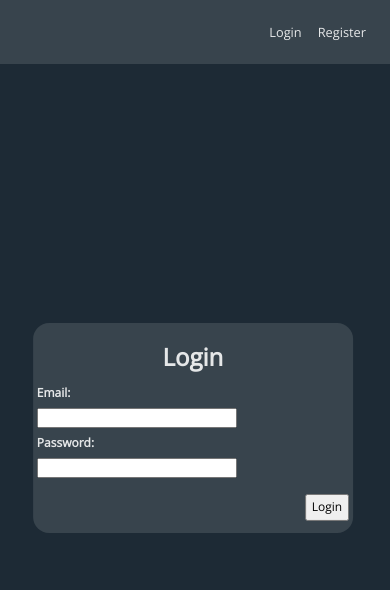
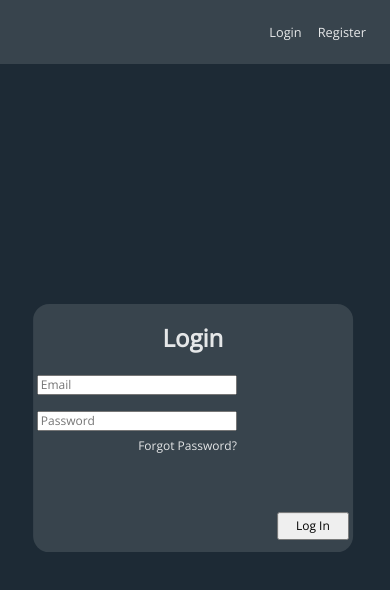
Before and after one commit to jdias95/FitnessApp, a React (Create React App) app in the folder client/: page /login in a window 390 px wide. Shown: the top 590 px of the page. Built offline with nearby package versions, Linux system fonts and the light colour scheme; no server answers.

Commit message:
Updates register, login pages and adds forgot password link

```diff
--- a/client/src/App.css
+++ b/client/src/App.css
@@ -74,6 +74,13 @@
   font-weight: bold;
 }
 
+.flex-column {
+  display: flex;
+  flex-direction: column;
+  align-items: flex-start;
+  width: max-content;
+}
+
 .register h1,
 .login h1 {
   text-align: center;
@@ -87,6 +94,39 @@
   left: 50%;
   top: calc(50% - 4rem);
   transform: translate(-50%, -50%);
+  height: 20em;
+  max-height: 70%;
+  display: flex;
+}
+
+.form {
+  display: flex;
+  flex-direction: column;
+  flex-grow: 1;
+  justify-content: flex-start;
+}
+
+.button-container {
+  display: flex;
+  justify-content: right;
+  margin-top: auto;
+}
+
+.auth-button {
+  width: 6em;
+}
+
+.forgot-password {
+  font-size: 12px;
+}
+
+.forgot-password:hover {
+  cursor: pointer;
+  color: #acedff;
+}
+
+.auth-flex-end {
+  align-items: flex-end;
 }
 
 .background-container {
@@ -214,11 +254,6 @@
   transition: content 0.3s;
 }
 
-.form {
-  display: flex;
-  flex-direction: column;
-}
-
 .form input {
   margin: 0.5rem 0;
   width: 12rem;
@@ -227,11 +262,6 @@
 .form #input {
   margin: 1rem 0;
   width: 8rem;
-}
-
-.button-container {
-  display: flex;
-  justify-content: right;
 }
 
 a {
@@ -583,6 +613,11 @@ button {
   .button-container {
     margin: 0.5rem 0;
   }
+
+  .login .button-container,
+  .register .button-container {
+    margin-top: auto;
+  }
 }
 
 @media (max-width: 800px) {
--- a/client/src/Login.js
+++ b/client/src/Login.js
@@ -25,6 +25,8 @@ const Login = (props) => {
       setLoginError("Must enter login information");
       return;
     }
+
+    setLoginError("");
 
     Axios.post("http://localhost:3001/api/login", {
       email: email,
@@ -55,10 +57,11 @@ const Login = (props) => {
       <div className="login container">
         <div className="form">
           <h1>Login</h1>
-          <label>Email: </label>
+          <div className="flex-column auth-flex-end">
             <input
               type="text"
               value={email}
+              placeholder="Email"
               onChange={(e) => {
                 if (e.target.value.length >= 100) {
                   setEmail(e.target.value.slice(0, e.target.value.length - 1));
@@ -67,21 +70,28 @@ const Login = (props) => {
                 }
               }}
             />
-          <label>Password: </label>
             <input
               type="password"
               value={password}
+              placeholder="Password"
               onChange={(e) => {
                 if (e.target.value.length >= 100) {
-                setPassword(e.target.value.slice(0, e.target.value.length - 1));
+                  setPassword(
+                    e.target.value.slice(0, e.target.value.length - 1)
+                  );
                 } else {
                   setPassword(e.target.value);
                 }
               }}
             />
+            <a className="forgot-password">Forgot Password?</a>
             {loginError && <p className="error-message2">{loginError}</p>}
+          </div>
           <div className="button-container">
-            <button onClick={login}> Login </button>
+            <button className="auth-button" onClick={login}>
+              {" "}
+              Log In{" "}
+            </button>
           </div>
         </div>
       </div>
--- a/client/src/ProfileForm.js
+++ b/client/src/ProfileForm.js
@@ -188,11 +188,11 @@ const ProfileForm = (props) => {
     navigate("/profile");
   };
 
-  useEffect(() => {
-    if (weightGoalReg === 0) {
-      setTargetWeightReg(0);
-    }
-  }, [weightGoalReg]);
+  // useEffect(() => {
+  //   if (weightGoalReg === 0) {
+  //     setTargetWeightReg(0);
+  //   }
+  // }, [weightGoalReg]);
 
   const convertHeightMetric = (cm) => {
     const inches = cm * 0.3937008;
--- a/client/src/Register.js
+++ b/client/src/Register.js
@@ -67,12 +67,12 @@ const Register = (props) => {
     <div className="App home-container">
       <div className="register container">
         <div className="form">
-          <h1>Registration</h1>
-          <label>Email:</label>
+          <h1>Register</h1>
           <div className="flex">
             <input
               type="text"
               value={emailReg}
+              placeholder="Email"
               onChange={(e) => {
                 if (e.target.value.length >= 100) {
                   setEmailReg(
@@ -85,11 +85,11 @@ const Register = (props) => {
             />
             {emailError && <p className="error-message">{emailError}</p>}
           </div>
-          <label>Password:</label>
           <div className="flex">
             <input
               type="password"
               value={passwordReg}
+              placeholder="Password"
               onChange={(e) => {
                 if (e.target.value.length >= 100) {
                   setPasswordReg(
@@ -102,11 +102,11 @@ const Register = (props) => {
             />
             {passwordError && <p className="error-message">{passwordError}</p>}
           </div>
-          <label>First Name:</label>
           <div className="flex">
             <input
               type="text"
               value={firstNameReg}
+              placeholder="First Name"
               onChange={(e) => {
                 if (e.target.value.length >= 50) {
                   setFirstNameReg(
@@ -122,7 +122,10 @@ const Register = (props) => {
             )}
           </div>
           <div className="button-container">
-            <button onClick={register}> Register </button>
+            <button className="auth-button" onClick={register}>
+              {" "}
+              Register{" "}
+            </button>
           </div>
         </div>
       </div>
```
Lines whose indentation alone changed are shown as unchanged.
